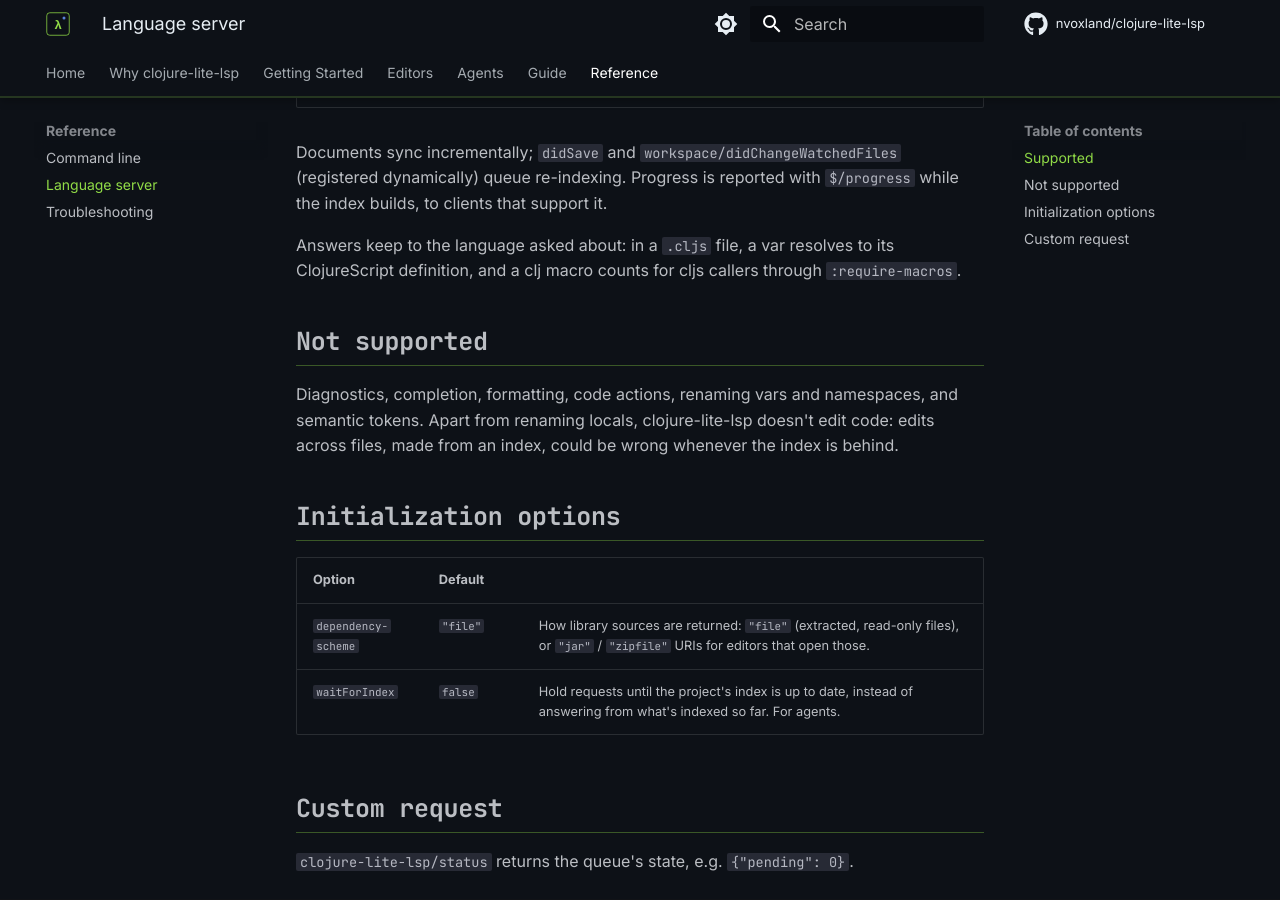
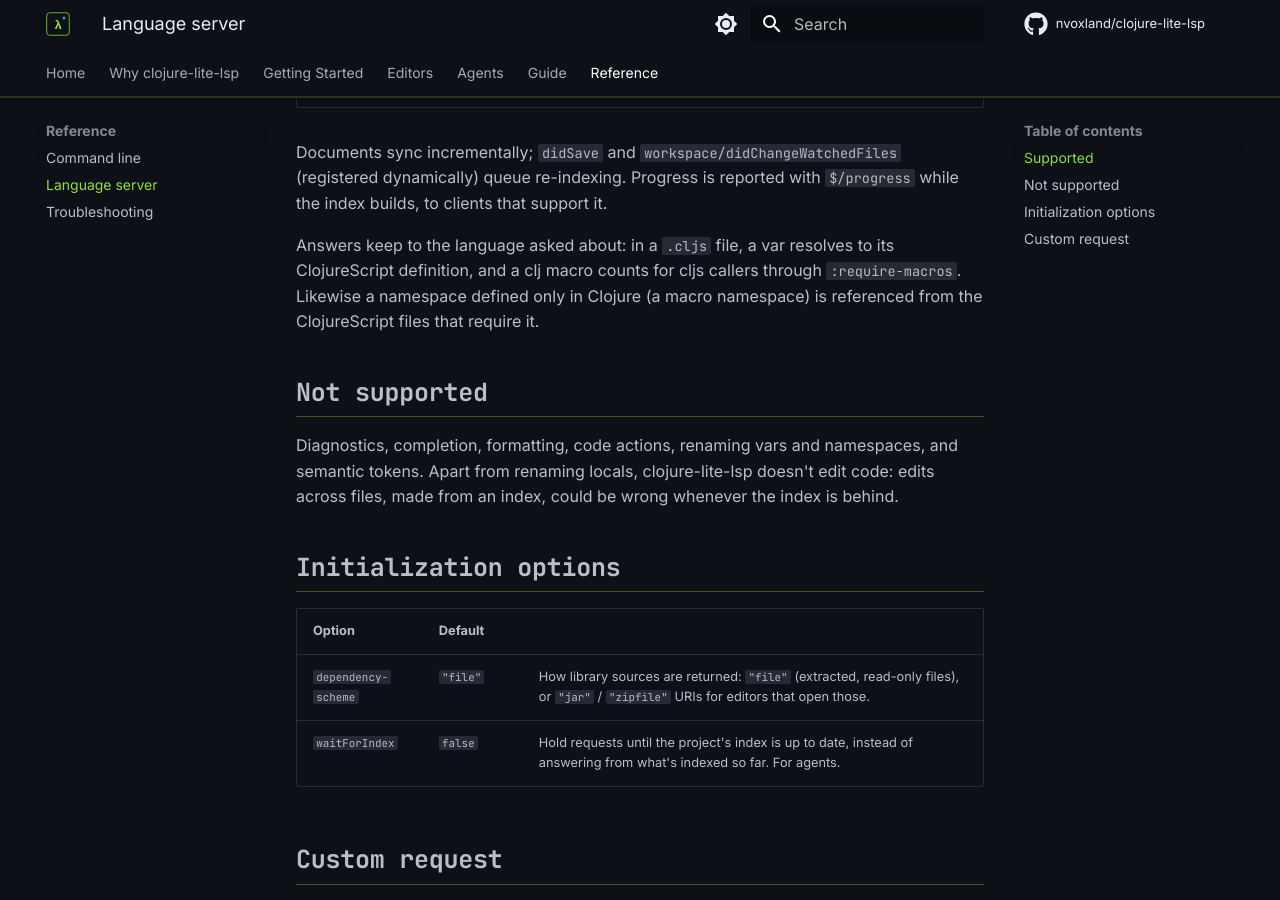
Before and after one commit to nvoxland/clojure-lite-lsp, an MkDocs documentation site: the page built from docs/reference/lsp.md, in a window 1280 px wide and 900 px high, scrolled down 951 px. Built offline with MkDocs 1.6.1 and Material for MkDocs 9.7.7, drawn with Linux system fonts in a browser that asks for light colours; comment, search, counter and statistics services are not loaded.

Commit message:
Namespace references cross languages where the namespace doesn't
A namespace defined in one language only is what the other's code means
by it too: references to a clj macro namespace include the cljs files
that :require-macros it. A namespace with a file per language keeps each
language's references to its own.

```diff
--- a/docs/reference/lsp.md
+++ b/docs/reference/lsp.md
@@ -23,7 +23,8 @@ Documents sync incrementally; `didSave` and `workspace/didChangeWatchedFiles`
 
 Answers keep to the language asked about: in a `.cljs` file, a var resolves to
 its ClojureScript definition, and a clj macro counts for cljs callers through
-`:require-macros`.
+`:require-macros`. Likewise a namespace defined only in Clojure (a macro
+namespace) is referenced from the ClojureScript files that require it.
 
 ## Not supported
 
```
Also changed, not shown: 2 other files.
